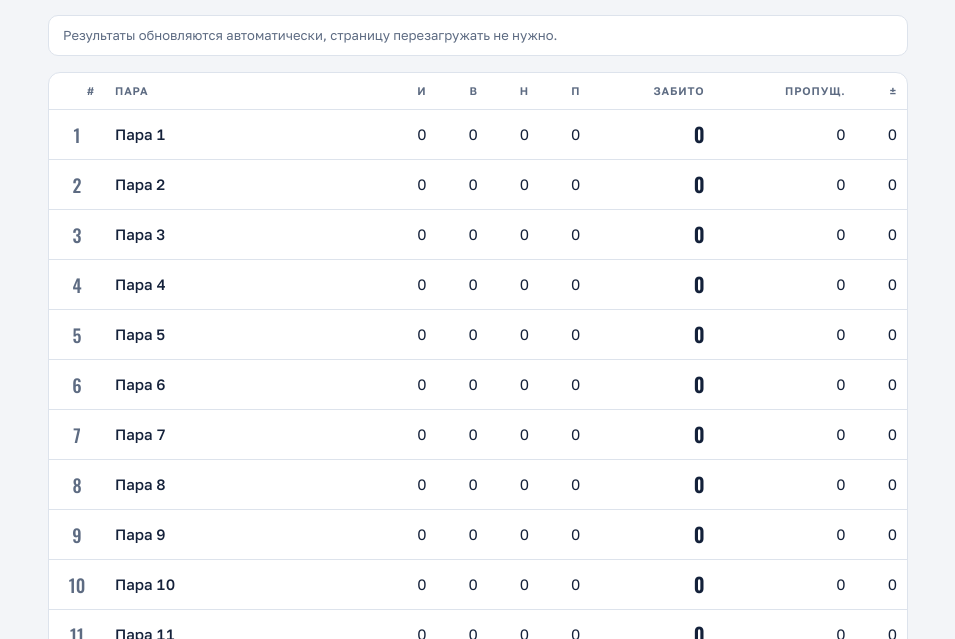
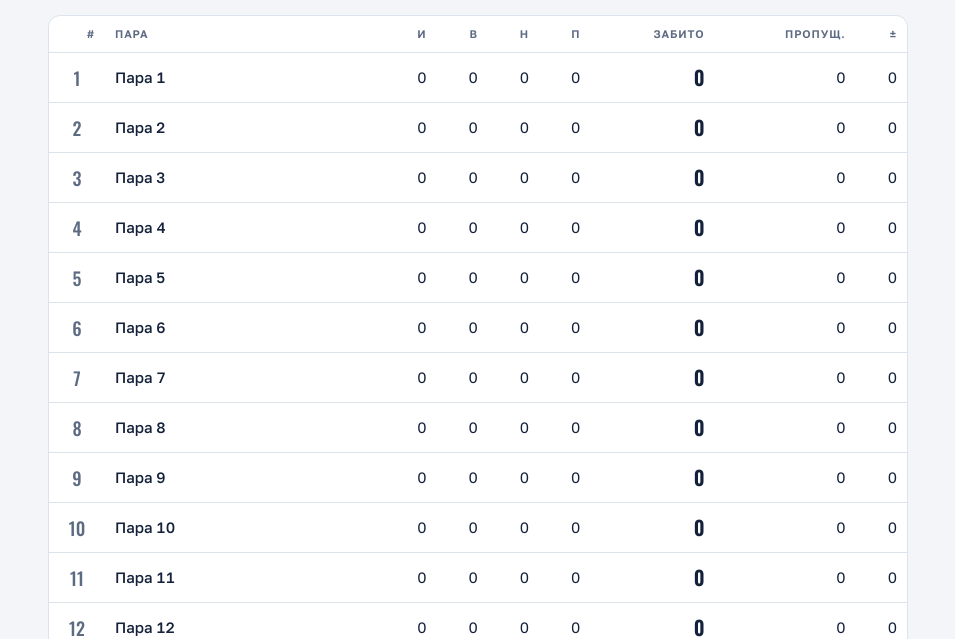
Before and after one commit to sersmirnov/americano, a website: page public/index.html in a window 1280 px wide. Shown: the part 161-800 px from the top of the page, without its empty margins (162-1117 px from the left). Drawn offline with nearby package versions, Linux system fonts and the light colour scheme; no server answers.

Commit message:
Remove auto-refresh notice
Co-Authored-By: Claude Opus 5.5 <noreply@anthropic.com>
Claude-Session: https://claude.ai/code/session_015nA8NvZk932tfjsQFWT7GC

```diff
--- a/public/index.html
+++ b/public/index.html
@@ -248,7 +248,6 @@ function render(){
   renderHead();
   var v = document.getElementById('view');
   var h = '';
-  if (!canEdit) h += '<div class="ro">Результаты обновляются автоматически, страницу перезагружать не нужно.</div>';
   h += tab==='rounds' ? renderRounds() : tab==='pairs' ? renderPairs() : renderTable();
   v.innerHTML = h;
   document.getElementById('savebar').hidden = !(canEdit && dirty);
```
